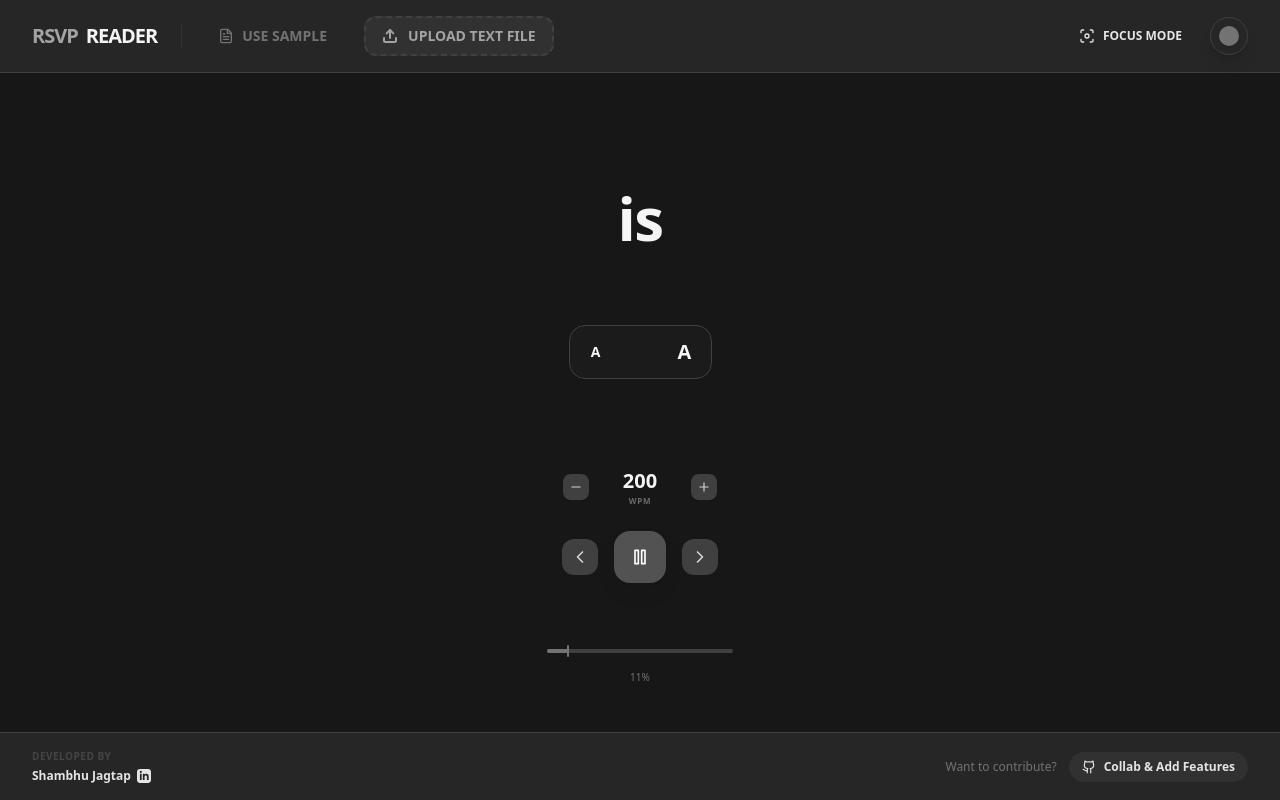
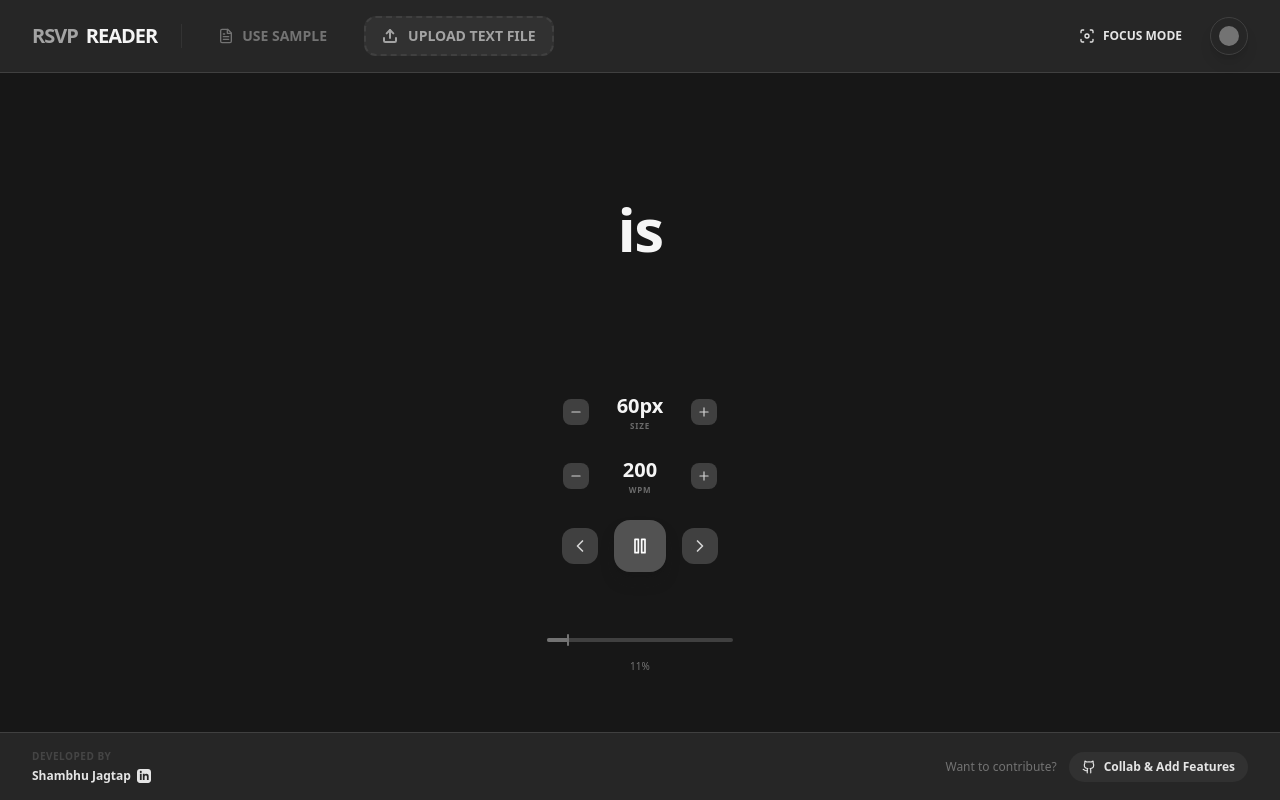
Before and after one commit to shambhuj12/rsvp, a React (Vite) app: page / in a window 1280 px wide. Built offline with nearby package versions, Linux system fonts and the light colour scheme.

Commit message:
Consistent sizing of the buttons

```diff
--- a/src/App.jsx
+++ b/src/App.jsx
@@ -142,9 +142,18 @@ export default function App() {
     const [theme, setTheme] = useState('grey');
     const [isThemeOpen, setIsThemeOpen] = useState(false);
     const [isFocusMode, setIsFocusMode] = useState(false);
+    const [fontSize, setFontSize] = useState(60);
     const intervalRef = useRef(null);
     const resumeTimeoutRef = useRef(null);
     const [introStarted, setIntroStarted] = useState(false);
+
+    const increaseFontSize = () => {
+        setFontSize(prev => Math.min(prev + 5, 120));
+    };
+
+    const decreaseFontSize = () => {
+        setFontSize(prev => Math.max(prev - 5, 20));
+    };
 
     const introText = "RSVP stands for Rapid Serial Visual Presentation. It is a method of reading where words are displayed one by one in the same position. This helps you read faster by eliminating the time your eyes spend moving from word to word. Conventional reading is slower because your eyes have to scan the page. With RSVP, you can achieve much higher reading speeds. Upload a file to start your journey into faster reading! ";
 
@@ -356,6 +365,7 @@ export default function App() {
                             currentTheme={currentTheme}
                             disabled={words.length === 0 && fileName}
                             isFocusMode={isFocusMode}
+                            fontSize={fontSize}
                         />
                     </div>
 
@@ -372,6 +382,9 @@ export default function App() {
                                 currentTheme={currentTheme}
                                 disabled={words.length === 0 && fileName}
                                 fileName={fileName}
+                                fontSize={fontSize}
+                                increaseFontSize={increaseFontSize}
+                                decreaseFontSize={decreaseFontSize}
                             />
                         </div>
                     </div>
--- a/src/components/Controls.jsx
+++ b/src/components/Controls.jsx
@@ -11,11 +11,42 @@ const Controls = ({
     goForward,
     currentTheme,
     disabled,
-    fileName
+    fileName,
+    fontSize,
+    increaseFontSize,
+    decreaseFontSize
 }) => {
     return (
         <div className={`flex flex-col items-center gap-6 w-full ${disabled && fileName ? 'opacity-30 pointer-events-none' : ''}`}>
-            {/* WPM Control - Top */}
+            {/* Size Control */}
+            <div className="flex items-center gap-4">
+                <Tooltip text="Smaller Text" currentTheme={currentTheme}>
+                    <button
+                        onClick={decreaseFontSize}
+                        disabled={disabled && fileName || fontSize <= 20}
+                        className={`p-1.5 rounded-lg ${currentTheme.button} transition-all hover:scale-110 active:scale-90 hover:shadow`}
+                    >
+                        <Minus className={`w-3.5 h-3.5 ${currentTheme.buttonIcon}`} />
+                    </button>
+                </Tooltip>
+
+                <div className="text-center min-w-[70px]">
+                    <div className={`text-xl font-bold ${currentTheme.text}`}>{fontSize}px</div>
+                    <div className={`text-[8px] uppercase tracking-widest font-bold ${currentTheme.accent} opacity-60`}>SIZE</div>
+                </div>
+
+                <Tooltip text="Larger Text" currentTheme={currentTheme}>
+                    <button
+                        onClick={increaseFontSize}
+                        disabled={disabled && fileName || fontSize >= 120}
+                        className={`p-1.5 rounded-lg ${currentTheme.button} transition-all hover:scale-110 active:scale-90 hover:shadow`}
+                    >
+                        <Plus className={`w-3.5 h-3.5 ${currentTheme.buttonIcon}`} />
+                    </button>
+                </Tooltip>
+            </div>
+
+            {/* WPM Control */}
             <div className="flex items-center gap-4">
                 <Tooltip text="Slower" currentTheme={currentTheme}>
                     <button
--- a/src/components/WordDisplay.jsx
+++ b/src/components/WordDisplay.jsx
@@ -1,18 +1,6 @@
-import React, { useState } from 'react';
-import { Minus, Plus } from 'lucide-react';
-import Tooltip from './Tooltip';
+import React from 'react';
 
-const WordDisplay = ({ word, currentTheme, disabled, isFocusMode }) => {
-    const [fontSize, setFontSize] = useState(60);
-
-    const increaseSize = () => {
-        setFontSize(prev => Math.min(prev + 5, 120));
-    };
-
-    const decreaseSize = () => {
-        setFontSize(prev => Math.max(prev - 5, 20));
-    };
-
+const WordDisplay = ({ word, currentTheme, disabled, fontSize }) => {
     return (
         <div className={`w-full flex flex-col items-center justify-center py-10 ${disabled ? 'opacity-30' : ''}`}>
             <div
@@ -21,30 +9,6 @@ const WordDisplay = ({ word, currentTheme, disabled, isFocusMode }) => {
             >
                 {word || '...'}
             </div>
-
-            <div className={`flex items-center gap-6 mt-8 p-1.5 rounded-2xl border ${currentTheme.border} ${currentTheme.card} shadow-sm bg-opacity-30 backdrop-blur-sm transition-all duration-500 ${isFocusMode ? 'opacity-0 translate-y-4 pointer-events-none' : 'opacity-100 translate-y-0'}`}>
-                <Tooltip text="Smaller Text" currentTheme={currentTheme}>
-                    <button
-                        onClick={decreaseSize}
-                        disabled={disabled || fontSize <= 20}
-                        className={`w-10 h-10 flex items-center justify-center rounded-xl hover:bg-white/5 transition-all ${currentTheme.text} disabled:opacity-30 disabled:hover:bg-transparent font-bold text-sm select-none active:scale-95`}
-                    >
-                        A
-                    </button>
-                </Tooltip>
-
-                <div className={`w-[1px] h-4 ${currentTheme.border}`}></div>
-
-                <Tooltip text="Larger Text" currentTheme={currentTheme}>
-                    <button
-                        onClick={increaseSize}
-                        disabled={disabled || fontSize >= 120}
-                        className={`w-10 h-10 flex items-center justify-center rounded-xl hover:bg-white/5 transition-all ${currentTheme.text} disabled:opacity-30 disabled:hover:bg-transparent font-bold text-xl select-none active:scale-95`}
-                    >
-                        A
-                    </button>
-                </Tooltip>
-            </div>
         </div>
     );
 };
```
